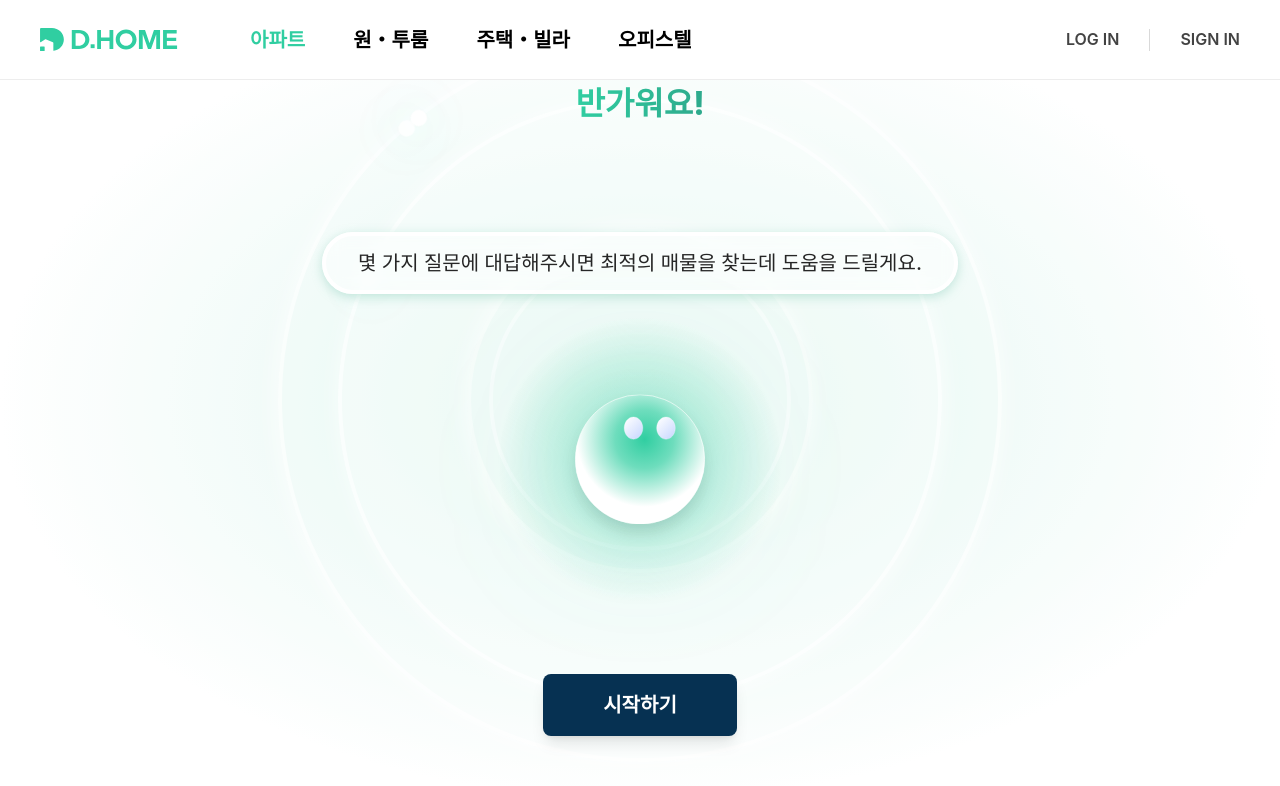
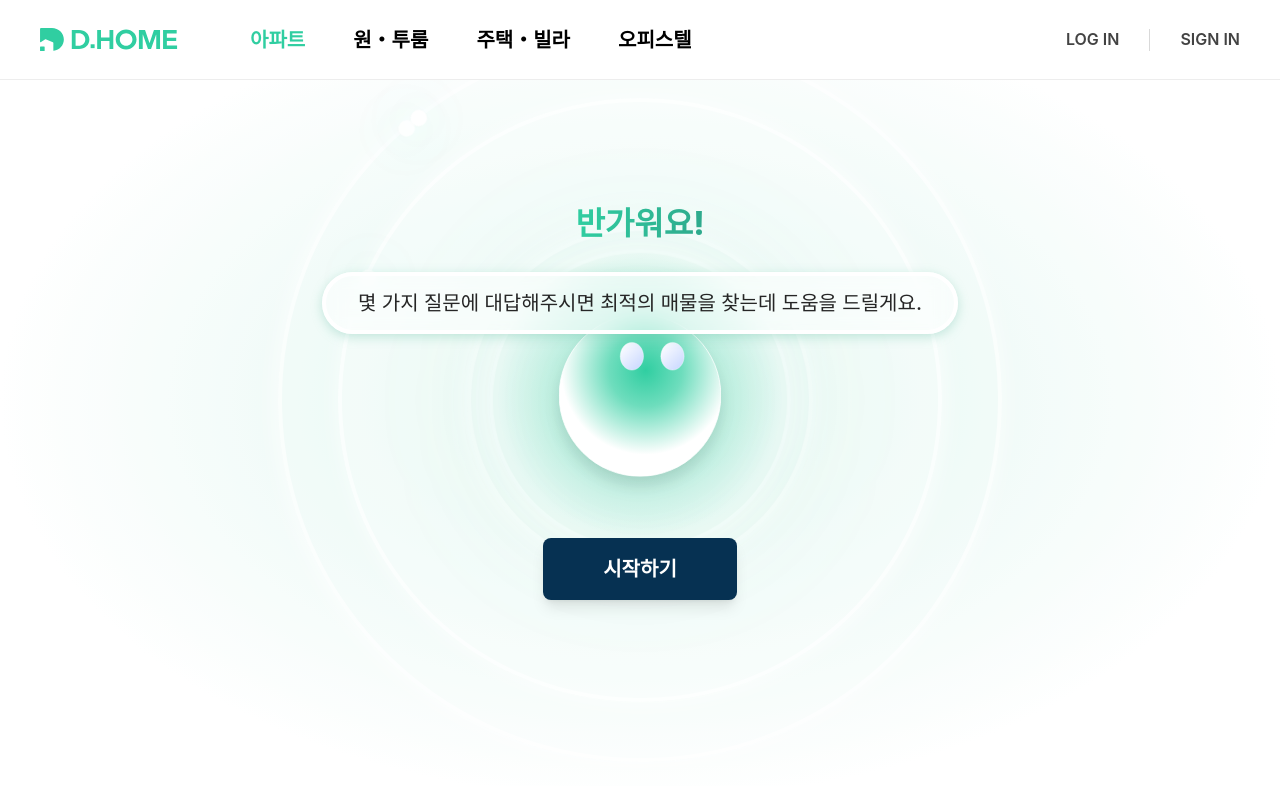
Before and after one commit to D-ingle/frontend, a Next.js app: page / in a window 1280 px wide. Shown: the top 786 px of the page. Built offline with nearby package versions, Linux system fonts and the light colour scheme; no server answers; a web font is replaced by a local one.

Commit message:
fix:온보딩 페이지 피드백 수정(마스코트 중앙 정렬 , 아이콘 축소 문제)

```diff
--- a/app/components/curation/Curation.tsx
+++ b/app/components/curation/Curation.tsx
@@ -37,8 +37,10 @@ const Curation = ({
         />
       )}
 
-      {/* Rotating Background Circles */}
-      <div className="absolute flex items-center justify-center pointer-events-none">
+      {/* Rotating Background Circles & Mascot */}
+      <div className="absolute inset-0 flex items-center justify-center pointer-events-none">
+        {/* Background Circles */}
+        <div className="absolute flex items-center justify-center">
           {/* Outer Circle */}
           <motion.div
             animate={{ rotate: 360 }}
@@ -72,44 +74,12 @@ const Curation = ({
           <motion.div
             animate={{ rotate: 360 }}
             transition={{ duration: 25, repeat: Infinity, ease: "linear" }}
-          className="absolute w-75.5 h-75.5 rounded-full border-4 border-white/40 shadow-[0_2px_24.4px_0_rgba(255,255,255,0.70)"
+            className="absolute w-75.5 h-75.5 rounded-full border-4 border-white/40 shadow-[0_2px_24.4px_0_rgba(255,255,255,0.70)]"
           ></motion.div>
         </div>
 
-      {/* Content */}
-      <div
-        className={`relative z-10 flex flex-col items-center text-center ${isSubComponent ? "gap-10" : "gap-20"}`}
-      >
-        {/* Title Tag */}
-        {content && (
-          <div>
-            <motion.div
-              initial={{ opacity: 0, y: 20 }}
-              animate={{ opacity: 1, y: 0 }}
-              transition={{ duration: 0.6 }}
-              className="mb-2 px-8 py-4"
-            >
-              <h1 className="text-[32px] font-extrabold text-transparent bg-clip-text bg-linear-to-l from-[#2ea98c] to-[#30cea1] leading-normal">
-                {content}
-              </h1>
-            </motion.div>
-          </div>
-        )}
-
-        {/* Description */}
-        {description && (
-          <motion.p
-            initial={{ opacity: 0 }}
-            animate={{ opacity: 1 }}
-            transition={{ delay: 0.3, duration: 0.8 }}
-            className="text-[20px] font-medium text-[#262626] max-w-200 rounded-[60px] bg-white/50 shadow-[0_3px_10.5px_rgba(104,191,166,0.36)] px-8 py-3 backdrop-blur-[10px] border-4 border-white"
-          >
-            {description}
-          </motion.p>
-        )}
-
-        {/* Mascot */}
-        <div className="relative w-45 h-45 mb-10 flex items-center justify-center">
+        {/* Mascot - Perfectly Centered */}
+        <div className="relative w-70 h-70 flex items-center justify-center">
           {/* Mascot Glow Background */}
           <div className="absolute inset-0 bg-[#30CEA1]/10 rounded-full blur-3xl" />
 
@@ -139,26 +109,60 @@ const Curation = ({
             <Image
               src="/images/mascot/mascot.svg"
               alt="Mascot"
-              width={128}
-              height={128}
+              width={160}
+              height={160}
               priority
               className="relative z-10 drop-shadow-xl"
             />
           </motion.div>
         </div>
+      </div>
 
-        {/* Start Button */}
+      {/* Content Layer (Title & Button) */}
+      <div
+        className={`relative z-10 flex flex-col items-center justify-between py-20 ${isSubComponent ? "h-full" : "min-h-screen"} w-full text-center`}
+      >
+        {/* Top Section: Title & Description */}
+        <div className="flex flex-col items-center gap-6 mt-30">
+          {content && (
+            <motion.div
+              initial={{ opacity: 0, y: 20 }}
+              animate={{ opacity: 1, y: 0 }}
+              transition={{ duration: 0.6 }}
+              className="px-8"
+            >
+              <h1 className="text-[32px] font-extrabold text-transparent bg-clip-text bg-linear-to-l from-[#2ea98c] to-[#30cea1] leading-normal min-h-[48px]">
+                {content}
+              </h1>
+            </motion.div>
+          )}
+
+          {description && (
+            <motion.p
+              initial={{ opacity: 0 }}
+              animate={{ opacity: 1 }}
+              transition={{ delay: 0.3, duration: 0.8 }}
+              className="text-[20px] font-medium text-[#262626] max-w-200 rounded-[60px] bg-white/50 shadow-[0_3px_10.5px_rgba(104,191,166,0.36)] px-8 py-3 backdrop-blur-[10px] border-4 border-white"
+            >
+              {description}
+            </motion.p>
+          )}
+        </div>
+
+        {/* Bottom Section: Start Button */}
+        <div className="mb-10">
           {showButton && (
             <motion.div whileHover={{ scale: 1.05 }} whileTap={{ scale: 0.95 }}>
               <Link
                 href={buttonLink || "/"}
-              className={`inline-flex items-center justify-center px-15 py-4 rounded-lg bg-navy text-white text-[20px] font-bold shadow-lg hover:bg-navy/90 transition-all duration-300 z-50 ${isLoading ? "cursor-not-allowed opacity-0" : ""}`}
+                className={`inline-flex items-center justify-center px-15 py-4 rounded-lg bg-navy text-white text-[20px] font-bold shadow-lg hover:bg-navy/90 transition-all duration-300 mb-20 ${isLoading ? "cursor-not-allowed opacity-0" : ""}`}
               >
                 {buttonLabel}
               </Link>
             </motion.div>
           )}
         </div>
+      </div>
     </main>
   );
 };
--- a/app/components/onboarding/step3/AtmosphereCard.tsx
+++ b/app/components/onboarding/step3/AtmosphereCard.tsx
@@ -3,6 +3,7 @@
 import React from "react";
 import { motion } from "framer-motion";
 import { cn } from "@/app/lib/utils";
+import Image from "next/image";
 
 const rankBadgeImg = "/icons/common/rank_badge.svg";
 
@@ -40,7 +41,13 @@ export const AtmosphereCard = ({
       {/* Rank Number Badge */}
       {isSelected && orderNumber !== undefined && (
         <div className="absolute top-[-20] left-[-17] w-10.25 h-10.25">
-          <img src={rankBadgeImg} alt="" className="w-full h-full" />
+          <Image
+            src={rankBadgeImg}
+            alt=""
+            className="w-full h-full"
+            width={40}
+            height={40}
+          />
           <span className="absolute inset-0 flex items-center justify-center text-white font-bold text-[18px]">
             {orderNumber}
           </span>
@@ -56,7 +63,7 @@ export const AtmosphereCard = ({
             iconBgColor,
           )}
         >
-          <img src={icon} alt={title} />
+          <Image src={icon} alt={title} width={30} height={30} />
         </div>
       </div>
 
```
Lines whose indentation alone changed are shown as unchanged.
